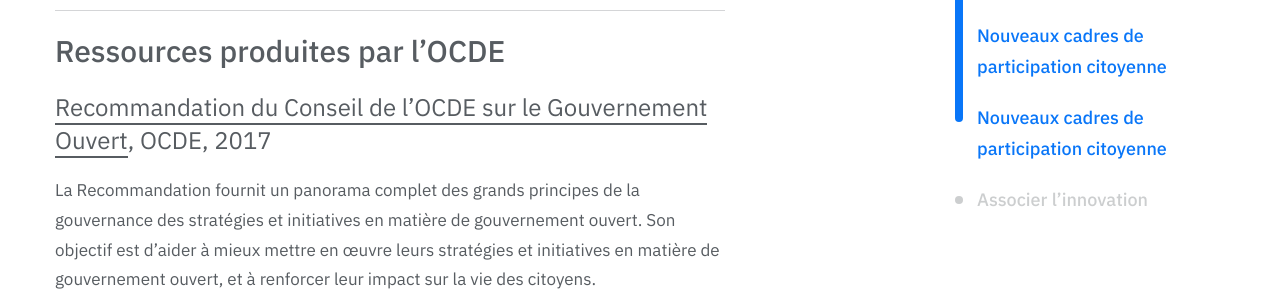
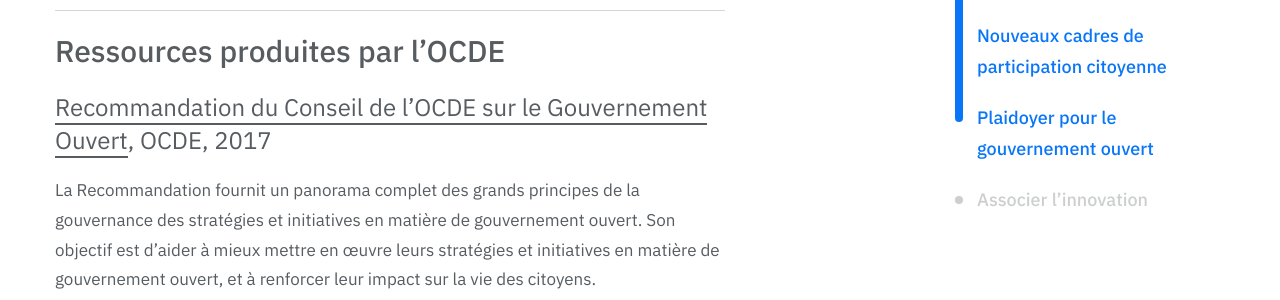
Before and after one commit to cecilaki/guide, a Jekyll site: the page built from _ressources/theme4.md, in a window 1280 px wide and 900 px high, scrolled down 663 px. Shown: the part 173-473 px from the top of the window. Built offline with Jekyll 4.4.1, drawn with Linux system fonts in a browser that asks for light colours; some web fonts are replaced.

Commit message:
Update theme4.md

```diff
--- a/_ressources/theme4.md
+++ b/_ressources/theme4.md
@@ -1,7 +1,7 @@
 ---
 # Page settings
 layout: ressources-single # Choose layout: "default", "homepage" or "documentation-archive"
-title: Nouveaux cadres de participation citoyenne # Define a title of your page
+title: Plaidoyer pour le gouvernement ouvert # Define a title of your page
 description: Découvrez les guides et recommandations de l'OCDE, le guide du Gouvernement ouvert pour les sceptiques du PGO ou encore le guide de l'open gov pour les municipalités en Tunisie # Define a description of your page
 keywords: # Define keywords for search engines
 order: 4 # Define order of this page in list of all documentation documents
```
